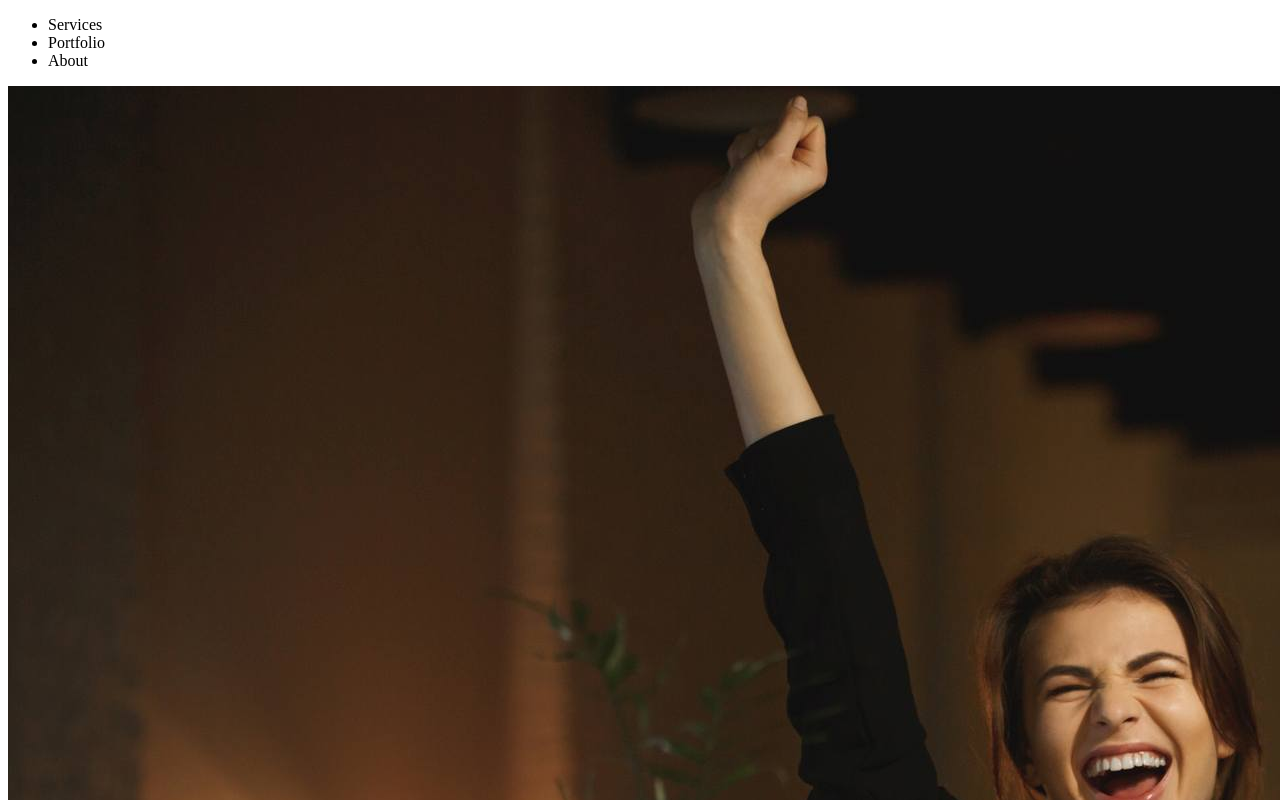
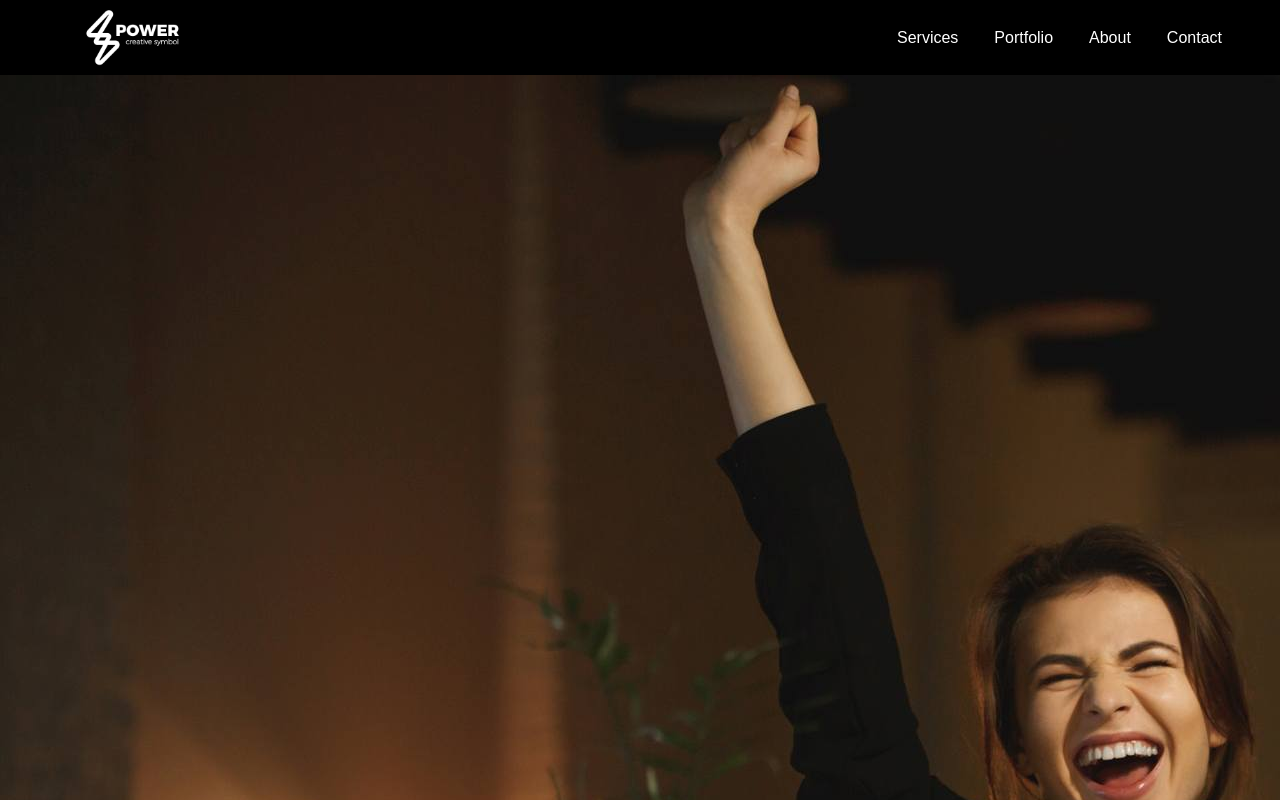
Before and after one commit to okipe/company-home-flexbox, a plain HTML site: page index.html in a window 1280 px wide. Shown: the top 800 px of the page. Drawn offline with Linux system fonts and the light colour scheme.

Commit message:
new menu CSS

```diff
--- a/index.html
+++ b/index.html
@@ -5,16 +5,19 @@
   <meta http-equiv="X-UA-Compatible" content="IE=edge">
   <meta name="viewport" content="width=device-width, initial-scale=1.0">
   <link rel="shortcut icon" href="favicon.ico" type="image/x-icon">
+  <link rel="stylesheet" href="styles.css">
   <title>Landing page</title>
 </head>
 <body>
   <header>
     <div class="menu">
-      <div class="menu-container">
+        <img src="img/logo.png" alt="logotipo" class="logotype">
+      <div class="menu-items">
         <ul>
-          <li>Services</li>
-          <li>Portfolio</li>
-          <li>About</li>
+          <li><a href="#">Services</a></li>
+          <li><a href="#">Portfolio</a></li>
+          <li><a href="#">About</a></li>
+          <li><a href="#">Contact</a></li>
         </ul>
       </div>
 
--- a/styles.css
+++ b/styles.css
@@ -0,0 +1,48 @@
+* {
+    margin: 0;
+    padding: 0;
+    box-sizing: border-box;
+}
+
+body {
+    font-family: sans-serif;
+    color: whitesmoke;
+}
+
+/*header {
+    background-color: black;
+}*/
+
+.menu {
+    background-color: black;
+    height: 75px;
+    width: 100vw;
+    display: flex;
+    justify-content: space-between;
+    align-items: center;
+    box-shadow: 5px 0 10px rgba(0, 0, 0, 0.5);
+}
+
+.logotype {
+    height: 70px;
+    margin: 10px 0;
+    padding: 0 80px;
+}
+
+.menu-items ul {
+    display: flex;
+    list-style: none;
+    margin-right: 40px;
+    padding: 0;
+}
+
+.menu-items ul li {
+    margin: 0 5px;
+}
+
+.menu-items ul li a {
+    color: white;
+    display: block;
+    padding: 7px 13px;
+    text-decoration: none;
+}
```
Also changed, not shown: img/logo.png (added).
